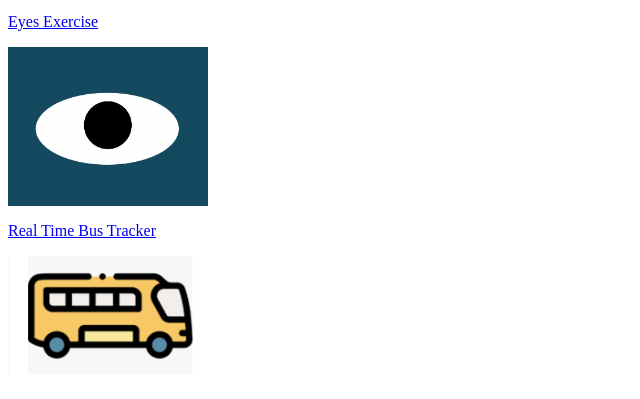
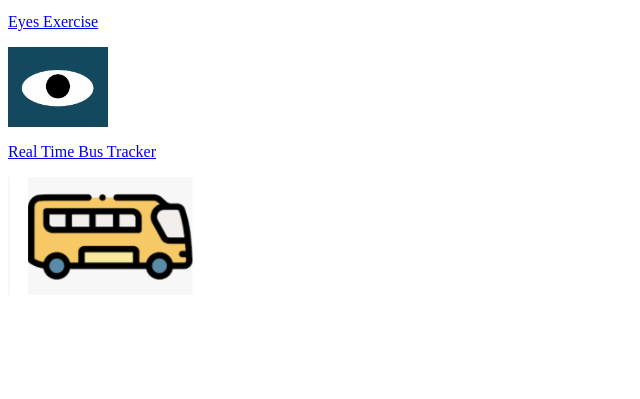
Before and after one commit to josephjyi/josephjyi.github.io, a plain HTML site: page index.html in a window 1280 px wide. Shown: the part 349-748 px from the top of the page, without its empty margins (0-640 px from the left). Drawn offline with Linux system fonts and the light colour scheme.

Commit message:
Update index.html

```diff
--- a/index.html
+++ b/index.html
@@ -9,7 +9,7 @@
     <p></p>
     <a href="https://josephjyi.github.io/eyes"> Eyes Exercise </a>
     <p></p>
-    <img src='./eyes.png' width='200'>
+    <img src='./eyes.png' width='100'>
     <p></p>
     <a href="https://josephjyi.github.io/bus-tracker"> Real Time Bus Tracker </a>
     <p></p>
```
